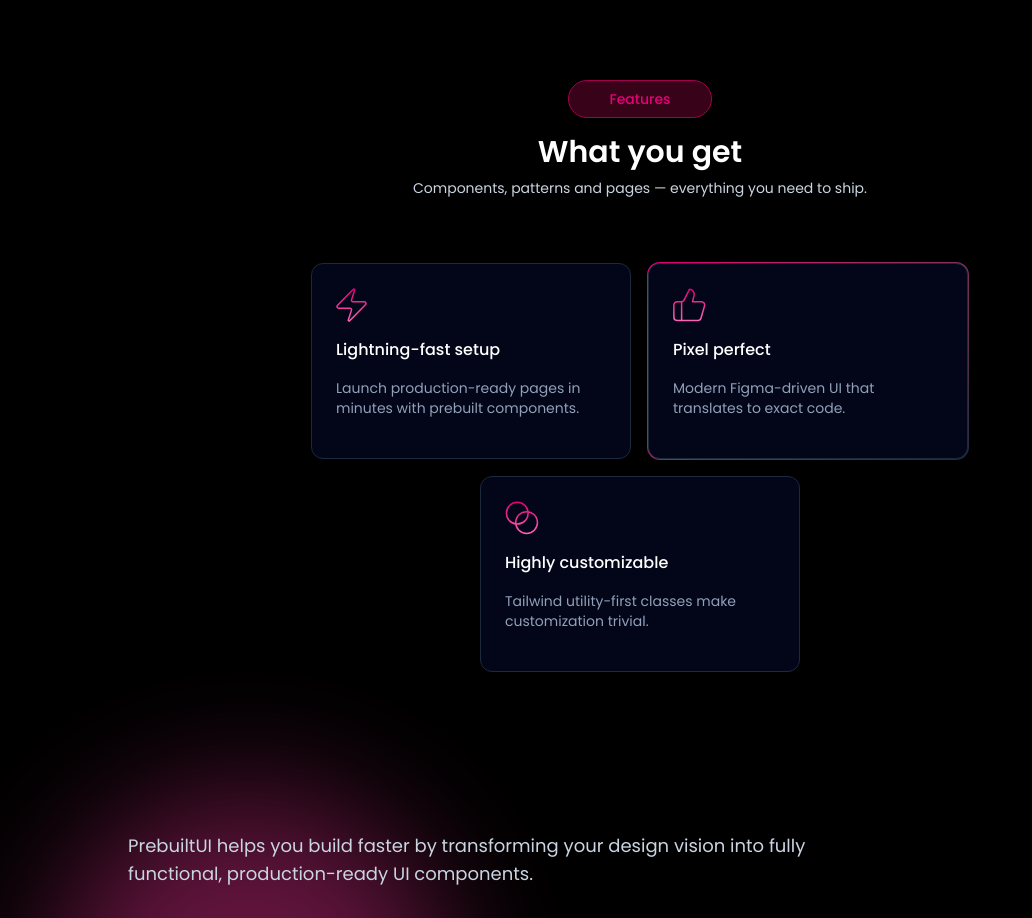
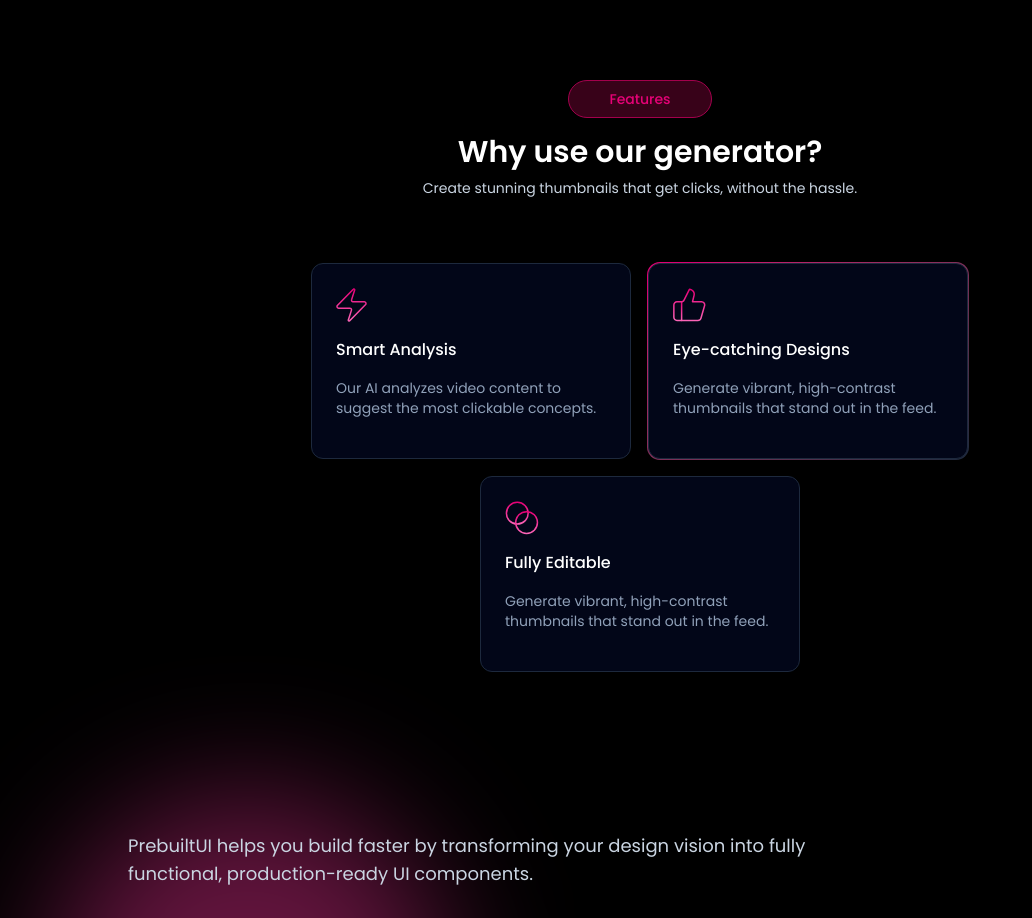
Before and after one commit to tanzil8/thumblify, a React (Vite) app: page / in a window 1280 px wide. Shown: the part 1260-2178 px from the top of the page, without its empty margins (0-1032 px from the left). Built offline with nearby package versions, Linux system fonts and the light colour scheme.

Commit message:
hero and feature section

```diff
--- a/src/components/Navbar.tsx
+++ b/src/components/Navbar.tsx
@@ -38,7 +38,7 @@ export default function Navbar() {
 
                 </div>
 
-                <button className="hidden md:block px-6 py-2.5 bg-pink-600 hover:bg-pink-700 active:scale-95 transition-all rounded-full">
+                <button className=" hidden md:block px-6 py-2.5 bg-pink-600 hover:bg-pink-700 active:scale-95 transition-all rounded-full">
                   Get Started
                 </button>
                 <button onClick={() => setIsOpen(true)} className="md:hidden">
--- a/src/data/features.tsx
+++ b/src/data/features.tsx
@@ -2,18 +2,19 @@ import type { IFeature } from "../types";
 
 export const featuresData: IFeature[] = [
     {
-        icon: (<svg width="31" height="34" viewBox="0 0 31 34" fill="none" xmlns="http://www.w3.org/2000/svg"><path d="M2.616 20.2a1.62 1.62 0 0 1-1.458-.91 1.59 1.59 0 0 1 .202-1.698L17.304 1.276a.806.806 0 0 1 1.385.736l-3.092 9.63a1.59 1.59 0 0 0 .765 1.978c.231.12.488.182.749.18h11.273a1.62 1.62 0 0 1 1.458.91 1.59 1.59 0 0 1-.202 1.698L13.696 32.724a.807.807 0 0 1-1.385-.736l3.092-9.63a1.59 1.59 0 0 0-.765-1.978 1.6 1.6 0 0 0-.748-.18z" stroke="url(#a)" strokeWidth="1.5" strokeLinecap="round" strokeLinejoin="round" /><defs><linearGradient id="a" x1="15.5" y1="1" x2="15.5" y2="33" gradientUnits="userSpaceOnUse"><stop stopColor="#E60076" /><stop offset="1" stopColor="#FB64B6" /></linearGradient></defs></svg>),
-        title: "Lightning-fast setup",
-        description: "Launch production-ready pages in minutes with prebuilt components.",
+        icon: "/assets/zap-icon.svg",
+        title: "Smart Analysis",
+        description: "Our AI analyzes video content to suggest the most clickable concepts.",
     },
     {
-        icon: (<svg width="33" height="34" viewBox="0 0 33 34" fill="none" xmlns="http://www.w3.org/2000/svg"><path d="M8.617 13.777V32.43" stroke="url(#a)" strokeWidth="1.5" strokeLinecap="round" strokeLinejoin="round" /><path d="m21.066 7.377-1.554 6.404h9.062a3.107 3.107 0 0 1 2.984 3.979l-3.621 12.435a3.11 3.11 0 0 1-2.985 2.238H3.968A3.11 3.11 0 0 1 .86 29.325V16.89a3.11 3.11 0 0 1 3.11-3.11h4.29a3.11 3.11 0 0 0 2.782-1.725l5.362-10.71a4.866 4.866 0 0 1 4.663 6.032" stroke="url(#b)" strokeWidth="1.5" strokeLinecap="round" strokeLinejoin="round" /><defs><linearGradient id="a" x1="9.117" y1="13.777" x2="9.117" y2="32.43" gradientUnits="userSpaceOnUse"><stop stopColor="#E60076" /><stop offset="1" stopColor="#FB64B6" /></linearGradient><linearGradient id="b" x1="16.271" y1="1.346" x2="16.271" y2="32.433" gradientUnits="userSpaceOnUse"><stop stopColor="#E60076" /><stop offset="1" stopColor="#FB64B6" /></linearGradient></defs></svg>),
-        title: "Pixel perfect",
-        description: "Modern Figma-driven UI that translates to exact code.",
+        icon: "/assets/thumb-icon.svg",
+        title: "Eye-catching Designs",
+        description: "Generate vibrant, high-contrast thumbnails that stand out in the feed.",
     },
     {
-        icon: (<svg width="34" height="34" viewBox="0 0 34 34" fill="none" xmlns="http://www.w3.org/2000/svg"><path d="M12.278 23.072c6 0 10.864-4.864 10.864-10.863 0-6-4.864-10.863-10.864-10.863S1.414 6.209 1.414 12.209s4.864 10.863 10.864 10.863" stroke="url(#a)" strokeWidth="1.5" strokeLinecap="round" strokeLinejoin="round" /><path d="M21.583 32.383c6 0 10.863-4.864 10.863-10.864s-4.864-10.863-10.863-10.863c-6 0-10.864 4.864-10.864 10.863 0 6 4.864 10.864 10.864 10.864" stroke="url(#b)" strokeWidth="1.5" strokeLinecap="round" strokeLinejoin="round" /><defs><linearGradient id="a" x1="12.278" y1="1.346" x2="12.278" y2="23.072" gradientUnits="userSpaceOnUse"><stop stopColor="#E60076" /><stop offset="1" stopColor="#FB64B6" /></linearGradient><linearGradient id="b" x1="21.582" y1="10.656" x2="21.582" y2="32.383" gradientUnits="userSpaceOnUse"><stop stopColor="#E60076" /><stop offset="1" stopColor="#FB64B6" /></linearGradient></defs></svg>),
-        title: "Highly customizable",
-        description: "Tailwind utility-first classes make customization trivial.",
-    }
+        icon: "/assets/shape-icon.svg",
+        title: "Fully Editable",
+        description: "Generate vibrant, high-contrast thumbnails that stand out in the feed.",
+    },
+
 ];
--- a/src/sections/FeaturesSection.tsx
+++ b/src/sections/FeaturesSection.tsx
@@ -8,7 +8,7 @@ import type { IFeature } from "../types";
 export default function FeaturesSection() {
     return (
         <div id="features" className="px-4 md:px-16 lg:px-24 xl:px-32">
-            <SectionTitle text1="Features" text2="What you get" text3="Components, patterns and pages — everything you need to ship." />
+            <SectionTitle text1="Features" text2="Why use our generator?" text3="Create stunning thumbnails that get clicks, without the hassle." />
             <div className="flex flex-wrap items-center justify-center gap-6 md:gap-4 mt-16 px-6">
                 {featuresData.map((feature: IFeature, index: number) => (
                     <motion.div key={index} className={`${index === 1 ? 'p-px rounded-[13px] bg-linear-to-br from-pink-600 to-slate-800' : ''}`}
@@ -18,7 +18,8 @@ export default function FeaturesSection() {
                         transition={{ delay: index * 0.15, type: "spring", stiffness: 320, damping: 70, mass: 1 }}
                     >
                         <div className="p-6 rounded-xl space-y-4 border border-slate-800 bg-slate-950 max-w-80 w-full">
-                            {feature.icon}
+
+                            <img src=  {feature.icon} alt="" />
                             <h3 className="text-base font-medium text-white">
                                 {feature.title}
                             </h3>
--- a/src/sections/HeroSection.tsx
+++ b/src/sections/HeroSection.tsx
@@ -35,7 +35,7 @@ export default function HeroSection() {
             >
                 AI Thumbnail Generator for your <span className="move-gradient px-3 rounded-xl text-nowrap">Videos.</span>
             </motion.h1>
-            <motion.p className="text-base text-center text-slate-200 max-w-lg mt-6"
+            <motion.p className="text- text-base text-center text-slate-200 max-w-lg mt-6"
                 initial={{ y: 50, opacity: 0 }}
                 whileInView={{ y: 0, opacity: 1 }}
                 viewport={{ once: true }}
@@ -54,6 +54,7 @@ export default function HeroSection() {
                 <button className="flex items-center gap-2 border border-pink-900 hover:bg-pink-950/50 transition rounded-full px-6 h-11">
                     <VideoIcon strokeWidth={1} />
                     <span>See how it works</span>
+
                 </button>
             </motion.div>
 
```
